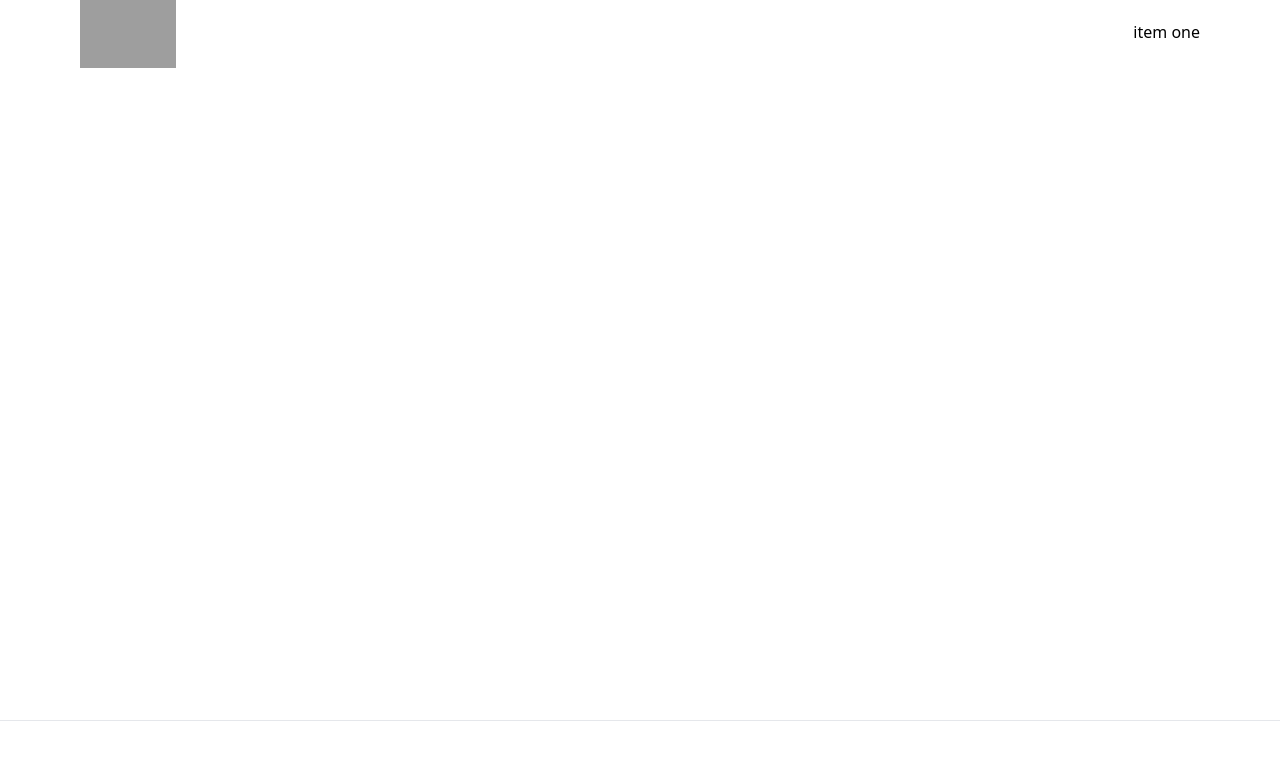
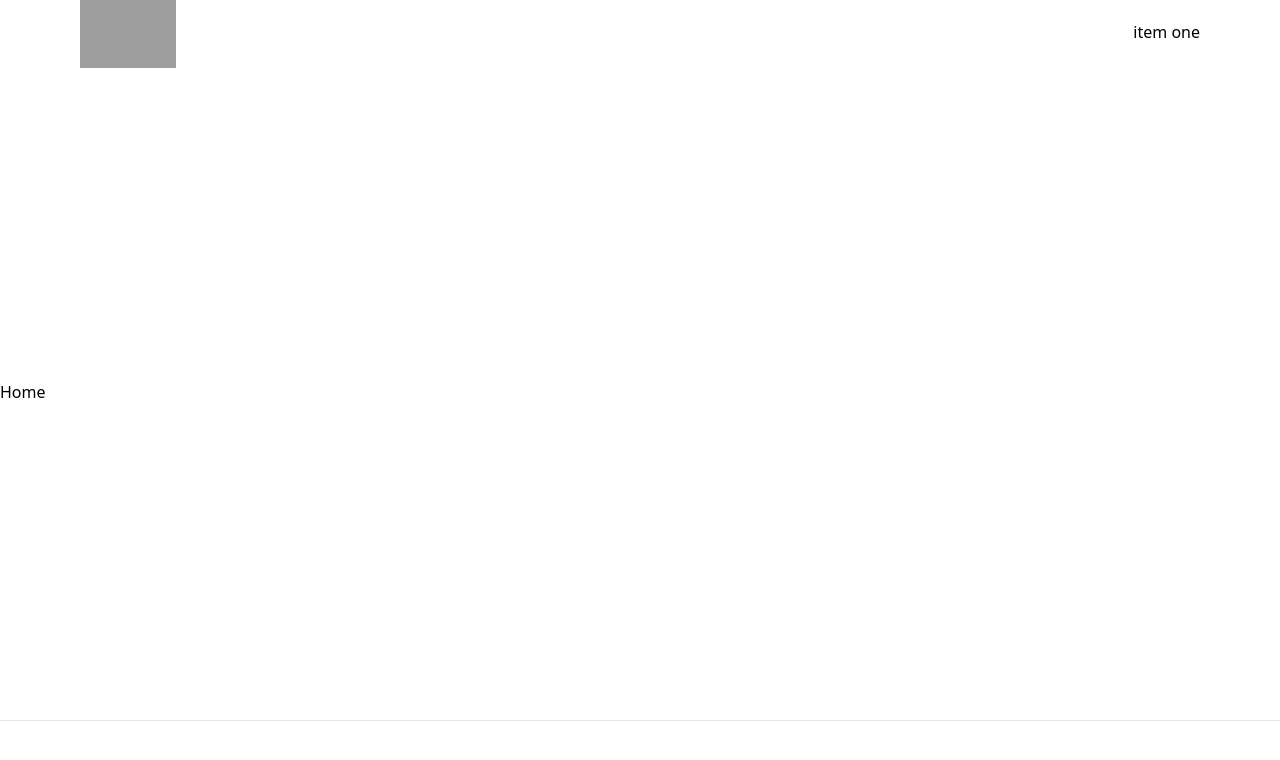
Before and after one commit to adilkhan510/portfolio-nextjs, a Next.js app: page / in a window 1280 px wide. Shown: the top 760 px of the page. Built offline with nearby package versions, Linux system fonts and the light colour scheme; grey boxes are pictures that could not be loaded.

Commit message:
chore: add tailwindcss

```diff
--- a/pages/index.tsx
+++ b/pages/index.tsx
@@ -1,8 +1,9 @@
-import { useRouter } from 'next/router';
 import HomeLayout from '../components/layout/home';
 
 export default function Home() {
-  const router = useRouter();
-
-  return <HomeLayout></HomeLayout>;
+  return (
+    <HomeLayout>
+      <div>Home</div>
+    </HomeLayout>
+  );
 }
```
